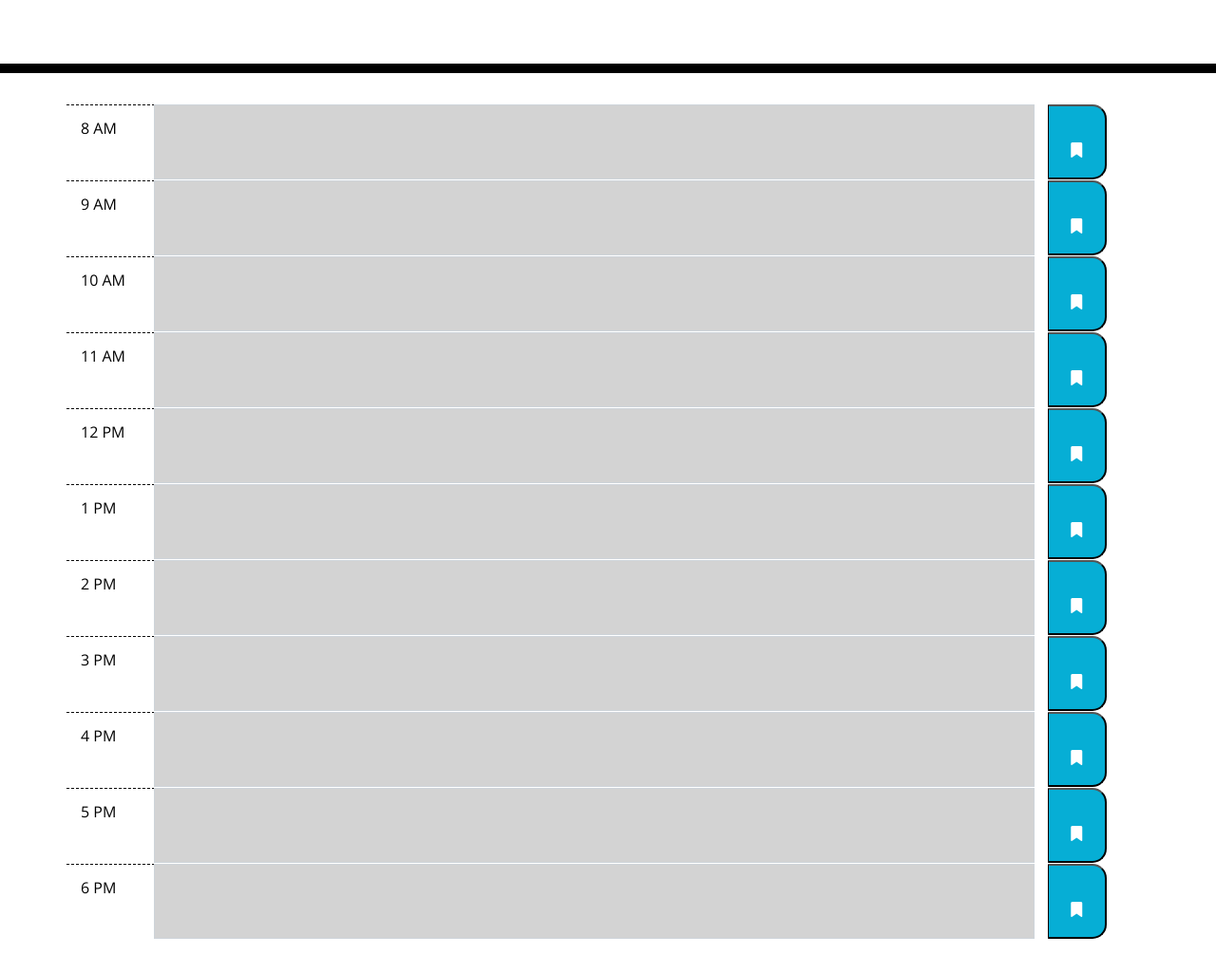
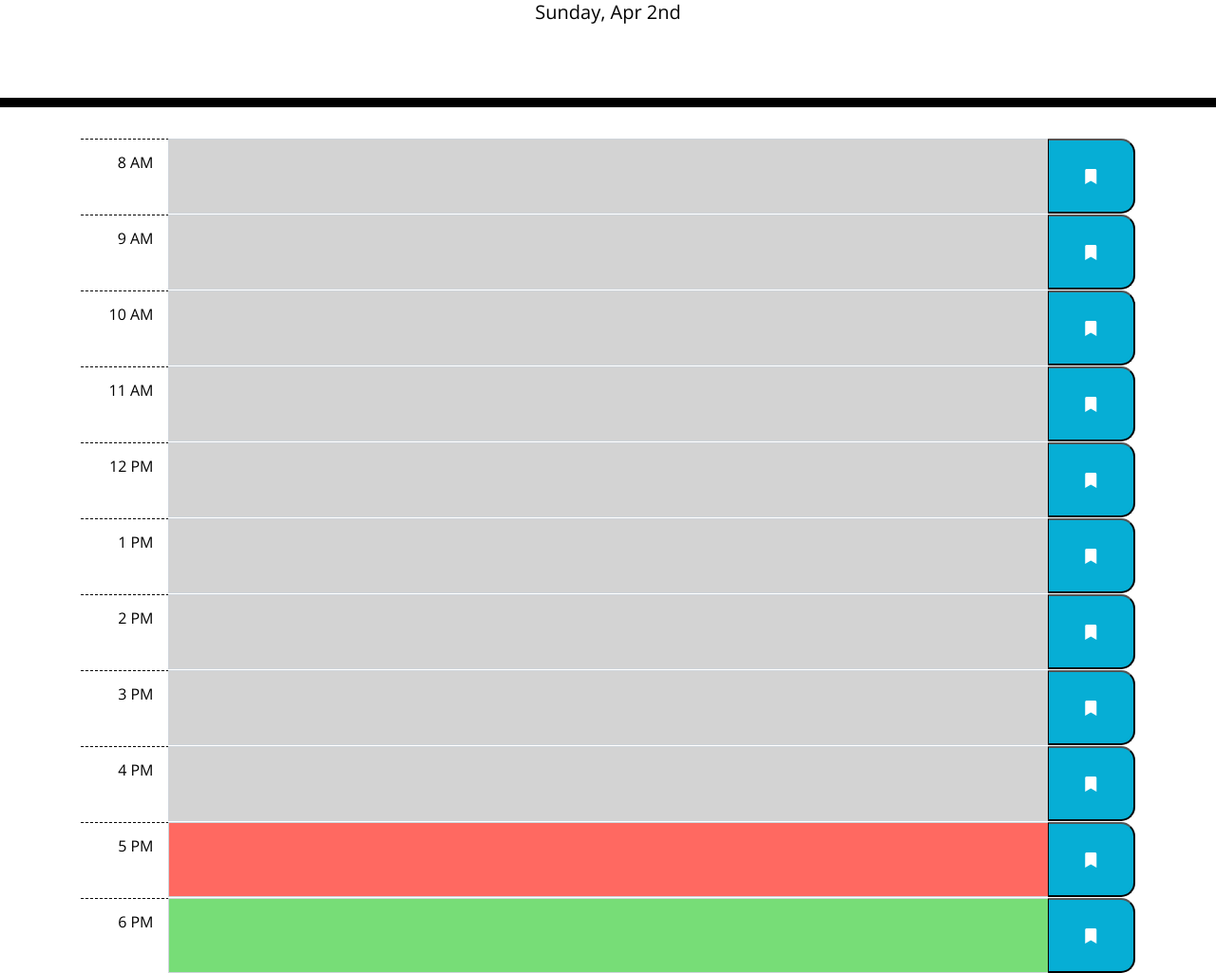
Before and after one commit to KarlaFuGue/Day-planner, a plain HTML site: page index.html in a window 1280 px wide. Shown: the part 191-1216 px from the top of the page at 95% size. Before the commit the page ends 1180 px from the top, so only its background shows below. Drawn offline with nearby package versions, Linux system fonts and the light colour scheme.

Commit message:
Corrections to HTML file and Script file

```diff
--- a/index.html
+++ b/index.html
@@ -4,20 +4,10 @@
     <meta charset="UTF-8" />
     <meta name="viewport" content="width=device-width, initial-scale=1.0" />
     <meta http-equiv="X-UA-Compatible" content="ie=edge" />
-    <link
-      rel="stylesheet"
-      href="https://stackpath.bootstrapcdn.com/bootstrap/4.3.1/css/bootstrap.min.css"
-    />
-    <link
-      rel="stylesheet"
-      href="https://use.fontawesome.com/releases/v5.8.1/css/all.css"
-      integrity="sha384-50oBUHEmvpQ+1lW4y57PTFmhCaXp0ML5d60M1M7uH2+nqUivzIebhndOJK28anvf"
-      crossorigin="anonymous"
-    />
-    <link
-      href="https://fonts.googleapis.com/css?family=Open+Sans&display=swap"
-      rel="stylesheet"
-    />
+    <link rel="stylesheet" href="https://stackpath.bootstrapcdn.com/bootstrap/4.3.1/css/bootstrap.min.css" />
+    <link rel="stylesheet" href="https://use.fontawesome.com/releases/v5.8.1/css/all.css"
+      integrity="sha384-50oBUHEmvpQ+1lW4y57PTFmhCaXp0ML5d60M1M7uH2+nqUivzIebhndOJK28anvf" crossorigin="anonymous" />
+    <link href="https://fonts.googleapis.com/css?family=Open+Sans&display=swap" rel="stylesheet"/>
     <link rel="stylesheet" href="my-style.css" />
     <title>Work Day Scheduler</title>
   </head>
@@ -26,137 +16,14 @@
     <header class="jumbotron">
       <h1 class="display-3">Work Day Scheduler</h1>
       <p class="lead"><i class='far fa-calendar-alt'></i> A simple calendar app for scheduling your work day</i></p>
-      <p id="currentDay" class="lead"></p>
+      <p id="present-day" class="lead"> </p>
     </header>
     <div class="container">
-      <!-- Timeblocks go here -->
-      <div class="time_block" id="0">
-        <div class="row no-guters input-group">
-            <div class="col-sm col-lg-1 input-group-prepend hour jusfify-content-sm-end pr-3 pt-3">8 AM</div>
-            <textarea class="form-control past"></textarea>
-            <div class="col-sm col-lg-1 input-group-append">
-                <button class="saveBtn btn-block" type="submit">
-                    <i class="fas fa-bookmark"></i>
-                </button>
-            </div>
-        </div>
-      </div>
-      <div class="time_block" id="1">
-        <div class="row no-guters input-group">
-            <div class="col-sm col-lg-1 input-group-prepend hour jusfify-content-sm-end pr-3 pt-3">9 AM</div>
-            <textarea class="form-control past"></textarea>
-            <div class="col-sm col-lg-1 input-group-append">
-                <button class="saveBtn btn-block" type="submit">
-                    <i class="fas fa-bookmark"></i>
-                </button>
-            </div>
-        </div>
-      </div>
-      <div class="time_block" id="2">
-        <div class="row no-guters input-group">
-            <div class="col-sm col-lg-1 input-group-prepend hour jusfify-content-sm-end pr-3 pt-3">10 AM</div>
-            <textarea class="form-control past"></textarea>
-            <div class="col-sm col-lg-1 input-group-append">
-                <button class="saveBtn btn-block" type="submit">
-                    <i class="fas fa-bookmark"></i>
-                </button>
-            </div>
-        </div>
-      </div>
-      <div class="time_block" id="3">
-        <div class="row no-guters input-group">
-            <div class="col-sm col-lg-1 input-group-prepend hour jusfify-content-sm-end pr-3 pt-3">11 AM</div>
-            <textarea class="form-control past"></textarea>
-            <div class="col-sm col-lg-1 input-group-append">
-                <button class="saveBtn btn-block" type="submit">
-                    <i class="fas fa-bookmark"></i>
-                </button>
-            </div>
-        </div>
-      </div>
-      <div class="time_block" id="4">
-        <div class="row no-guters input-group">
-            <div class="col-sm col-lg-1 input-group-prepend hour jusfify-content-sm-end pr-3 pt-3">12 PM</div>
-            <textarea class="form-control past"></textarea>
-            <div class="col-sm col-lg-1 input-group-append">
-                <button class="saveBtn btn-block" type="submit">
-                    <i class="fas fa-bookmark"></i>
-                </button>
-            </div>
-        </div>
-      </div>
-      <div class="time_block" id="5">
-        <div class="row no-guters input-group">
-            <div class="col-sm col-lg-1 input-group-prepend hour jusfify-content-sm-end pr-3 pt-3">1 PM</div>
-            <textarea class="form-control past"></textarea>
-            <div class="col-sm col-lg-1 input-group-append">
-                <button class="saveBtn btn-block" type="submit">
-                    <i class="fas fa-bookmark"></i>
-                </button>
-            </div>
-        </div>
-      </div>
-      <div class="time_block" id="6">
-        <div class="row no-guters input-group">
-            <div class="col-sm col-lg-1 input-group-prepend hour jusfify-content-sm-end pr-3 pt-3">2 PM</div>
-            <textarea class="form-control past"></textarea>
-            <div class="col-sm col-lg-1 input-group-append">
-                <button class="saveBtn btn-block" type="submit">
-                    <i class="fas fa-bookmark"></i>
-                </button>
-            </div>
-        </div>
-      </div>
-      <div class="time_block" id="7">
-        <div class="row no-guters input-group">
-            <div class="col-sm col-lg-1 input-group-prepend hour jusfify-content-sm-end pr-3 pt-3">3 PM</div>
-            <textarea class="form-control past"></textarea>
-            <div class="col-sm col-lg-1 input-group-append">
-                <button class="saveBtn btn-block" type="submit">
-                    <i class="fas fa-bookmark"></i>
-                </button>
-            </div>
-        </div>
-      </div>
-      <div class="time_block" id="8">
-        <div class="row no-guters input-group">
-            <div class="col-sm col-lg-1 input-group-prepend hour jusfify-content-sm-end pr-3 pt-3">4 PM</div>
-            <textarea class="form-control past"></textarea>
-            <div class="col-sm col-lg-1 input-group-append">
-                <button class="saveBtn btn-block" type="submit">
-                    <i class="fas fa-bookmark"></i>
-                </button>
-            </div>
-        </div>
-      </div>
-      <div class="time_block" id="9">
-        <div class="row no-guters input-group">
-            <div class="col-sm col-lg-1 input-group-prepend hour jusfify-content-sm-end pr-3 pt-3">5 PM</div>
-            <textarea class="form-control past"></textarea>
-            <div class="col-sm col-lg-1 input-group-append">
-                <button class="saveBtn btn-block" type="submit">
-                    <i class="fas fa-bookmark"></i>
-                </button>
-            </div>
-        </div>
-      </div>
-      <div class="time_block" id="10">
-        <div class="row no-guters input-group">
-            <div class="col-sm col-lg-1 input-group-prepend hour jusfify-content-sm-end pr-3 pt-3">6 PM</div>
-            <textarea class="form-control past"></textarea>
-            <div class="col-sm col-lg-1 input-group-append">
-                <button class="saveBtn btn-block" type="submit">
-                    <i class="fas fa-bookmark"></i>
-                </button>
-            </div>
-        </div>
-      </div>
+    <!-- Timeblocks go here -->
 
-    </div>
     <!--JavaScript-->
     <script src="https://cdnjs.cloudflare.com/ajax/libs/jquery/3.2.1/jquery.min.js"></script>
     <script src="https://cdnjs.cloudflare.com/ajax/libs/moment.js/2.24.0/moment.min.js"></script>
-    <script src="https://kit.fontawesome.com/a076d05399.js" crossorigin="anonymous"></script>
     <script src="script.js"></script>
   </body>
 </html>
--- a/script.js
+++ b/script.js
@@ -1,4 +1,4 @@
-$(document).ready(function() {
+$(document).ready(function() {});
 //Variables
 var today = moment().format('dddd, MMM Do');
     //Hours (24 hour time) & am/pm
@@ -20,18 +20,18 @@ var workingHours = [
 ]
 
 //Local Storage
-var dayEvents = JSON.parse(localStorage.getItem("workDay"));
+var dayEvents = JSON.parse(localStorage.getItem("workingDay"));
 if (dayEvents) {
-    planWorkday = dayEvents;
+    workingHours = dayEvents;
 }
 //Present-day
 $('#present-day').text(today);
 
-planWorkday.forEach(function(timeBlock, index) {
+workingHours.forEach(function(timeBlock, index) {
     var timeLabel = timeBlock.time;
     var colorArea = colorRow(timeLabel);
     var row=
-    `<div class="time-block" id="${index}"><div class="row no-gutters input-group"><div class="col-sm col-lg-1 input-group-prepend hour justify-content-sm-end pr-3 pt-3">${timeLabel}</div><textarea class="form-control ${blockColor}">${timeBlock.event}</textarea><div class="col-sm col-lg-1 input-group-append"><button class="saveBtn btn-block" type="submit"><i class="fas fa-bookmark"></i></button></div></div></div>`;
+    `<div class="time_block" id="${index}"><div class="row no-gutters input-group"><div class="col-sm col-lg-1 input-group-prepend hour justify-content-sm-end pr-3 pt-3">${timeLabel}</div><textarea class="form-control ${colorArea}">${timeBlock.event}</textarea><div class="col-sm col-lg-1 input-group-append"><button class="saveBtn btn-block" type="submit"><i class="fas fa-bookmark"></i></button></div></div></div>`;
 
     //ROWS
     $('.container').append(row);
@@ -61,8 +61,7 @@ $(".saveBtn").on("click", function() {
                 .siblings("textarea")
                 .val()
     );
-    planWorkday[blockID].event = userInput;
+    workingHours[blockID].event = userInput;
 
-    localStorage.setItem(workDay, JSON.stringify(planWorkday));
-    });
+    localStorage.setItem("workingDay", JSON.stringify(workingHours));
 });
```
